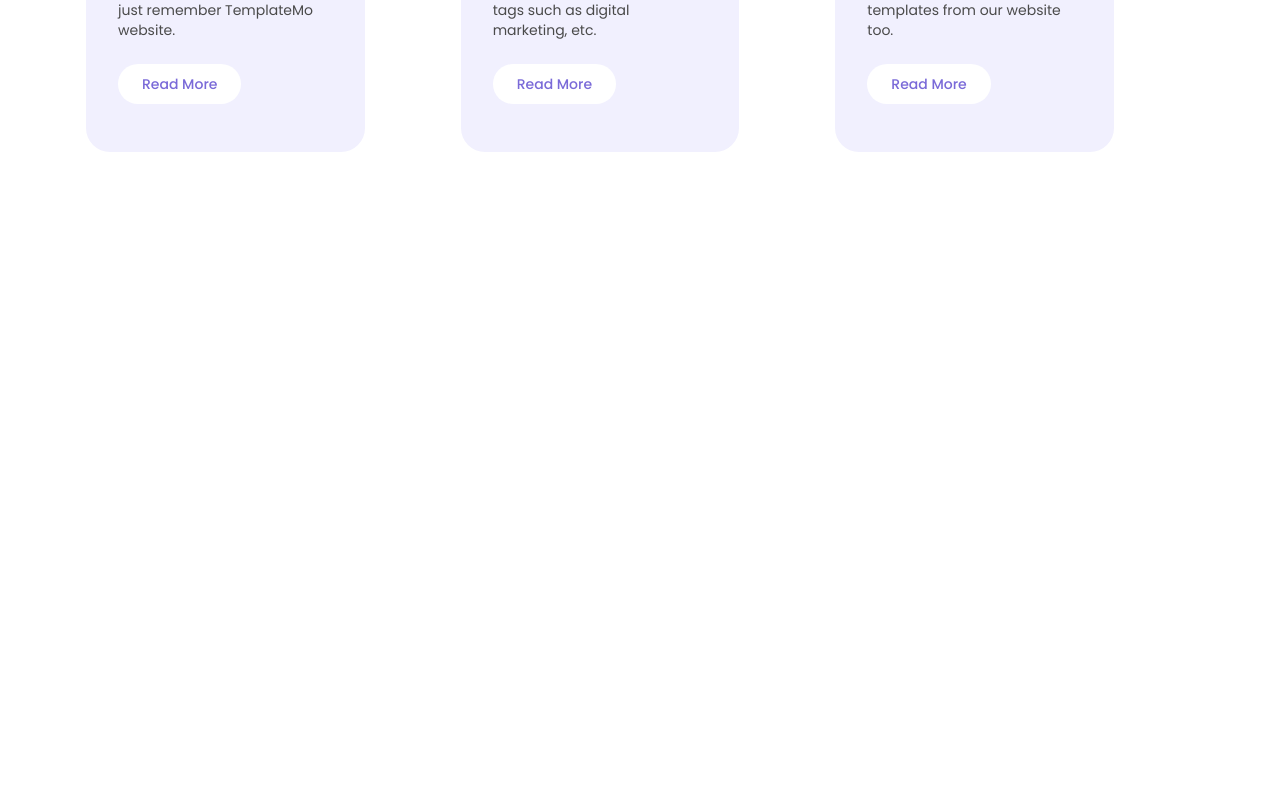
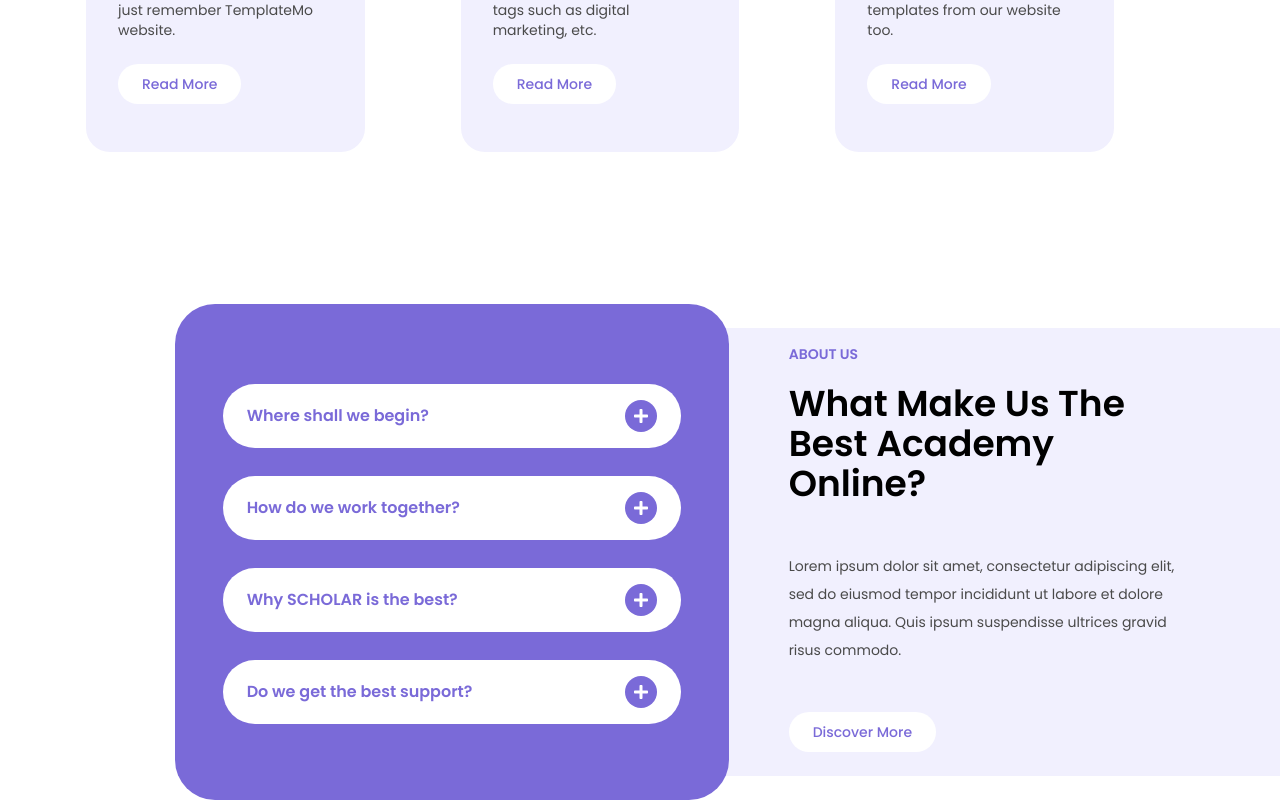
Before and after one commit to ShankalpaPokharel/Scholar, a React (Vite) app: page / in a window 1280 px wide. Shown: the part 1424-2224 px from the top of the page. Before the commit the page ends 1752 px from the top, so only its background shows below. Built offline with nearby package versions, Linux system fonts and the light colour scheme.

Commit message:
About Us finished

```diff
--- a/src/components/Aboutus.jsx
+++ b/src/components/Aboutus.jsx
@@ -1,12 +1,84 @@
-import React from 'react'
+import React, { useState } from "react";
+
+import { FaPlus, FaMinus } from "react-icons/fa";
 
 export default function Aboutus() {
+  const [openSection, setOpenSection] = useState(null);
+
+  const accordionContent = [
+    {
+      id: "headingOne",
+      question: "Where shall we begin?",
+      answer: "Dolor <strong>almesit amet</strong>, consectetur adipiscing elit, sed doesn't eiusmod tempor incididunt ut labore consectetur <code>adipiscing</code> elit, sed do eiusmod tempor incididunt ut labore et dolore magna aliqua. Quis ipsum suspendisse ultrices gravida.",
+    },
+    {
+      id: "headingTwo",
+      question: "How do we work together?",
+      answer: "Dolor <strong>almesit amet</strong>, consectetur adipiscing elit, sed doesn't eiusmod tempor incididunt ut labore consectetur <code>adipiscing</code> elit, sed do eiusmod tempor incididunt ut labore et dolore magna aliqua. Quis ipsum suspendisse ultrices gravida.",
+    },
+    {
+      id: "headingThree",
+      question: "Why SCHOLAR is the best?",
+      answer: "There are more than one hundred responsive HTML templates to choose from <strong>Template</strong>Mo website. You can browse by different tags or categories.",
+    },
+    {
+      id: "headingFour",
+      question: "Do we get the best support?",
+      answer: "You can also search on Google with specific keywords such as <code>templatemo business templates, templatemo gallery templates, admin dashboard templatemo, 3-column templatemo, etc.</code>",
+    },
+  ];
+
+  const handleToggle = (id) => {
+    setOpenSection(openSection === id ? null : id);
+  };
+  const parseAnswer = (answer) => {
+    const html = answer.replace(/<code>/g, '<code class="text-[#d63384]">').replace(/<strong>/g, '<strong class="font-bold">');
+    return html;
+  };
+
   return (
-    <div className='relative mt-32'>
-      <div className='hidden md:block absolute z[-1] w-[84%] h-full bg-'>
+    <div className="relative mt-32">
+      <div className="about-us container">
+        <div className="lg:flex">
+          {/* accordion container */}
 
+          <div className="lg:w-1/2 lg:ml-[8%]">
+            <div className="-my-10 rounded-[40px] bg-primary px-6 pb-4  pt-10 lg:px-12 lg:pb-12 lg:pt-20">
+              {accordionContent.map((el) => (
+                <div className="mb-7 rounded-[40px]  bg-white" key={el.id}>
+                  {/* title  */}
+                  <div className="flex items-center justify-between px-6 py-4 text-base font-semibold">
+                    <h2 className="text-primary">{el.question}</h2>
+                    <div className="flex items-center justify-center rounded-full bg-primary p-2 text-white" onClick={() => handleToggle(el.id)}>
+                      {openSection == el.id ? <FaMinus className="inline-block" /> : <FaPlus className="inline-block" />}
+                    </div>
+                  </div>
+                  {/* body  */}
+                  <div className={`px-6 pb-6 ${el.id == openSection ? "block" : "hidden"}`}>
+                    {/* <p className="text-sm">{el.answer}</p> */}
+                    <p className="text-sm text-textlight" dangerouslySetInnerHTML={{ __html: parseAnswer(el.answer) }} />
+                  </div>
+                </div>
+              ))}
+            </div>
+          </div>
+          {/* accordion container end */}
+
+          {/* about us container  */}
+          <div className="w-[42%]">
+            <div className="mt-32 lg:mt-0 lg:ml-[60px]">
+              <h6 className="text-sm font-semibold text-primary">ABOUT US</h6>
+              <h2 className="my-5 text-4xl font-semibold capitalize leading-10">What make us the best academy online?</h2>
+              <p className="mt-7 lg:mt-12 text-sm leading-7 text-textlight">Lorem ipsum dolor sit amet, consectetur adipiscing elit, sed do eiusmod tempor incididunt ut labore et dolore magna aliqua. Quis ipsum suspendisse ultrices gravid risus commodo.</p>
+              <div class="mt-7  flex w-fit items-center justify-center rounded-3xl bg-primary lg:bg-white px-6 text-white lg:text-primary lg:mt-12">
+                <span className="text-sm font-medium leading-10">Discover More</span>
+              </div>
+            </div>
+          </div>
+          {/* about us container end  */}
+        </div>
       </div>
 
     </div>
-  )
+  );
 }
--- a/src/index.css
+++ b/src/index.css
@@ -9,3 +9,17 @@
     @apply max-w-[540px] sm:max-w-[540px] md:max-w-[720px] lg:max-w-[960px] xl:max-w-[1140px] 2xl:max-w-[1320px]  mx-auto p-4
   }
 }
+
+.about-us::before {
+  position: absolute;
+  top: 0;
+  bottom: 0;
+  right: 0;
+  z-index: -1;
+  width: 84%;
+  height: 100%;
+  background-color: #f1f0fe;
+  content: '';
+  border-top-left-radius: 500px;
+  border-bottom-left-radius: 500px;
+}
--- a/tailwind.config.js
+++ b/tailwind.config.js
@@ -11,7 +11,8 @@ export default {
         primary:'#7a6ad8',
         secondary:'#f1f0fe',
         'inputbackground':'#ffffff1a',
-        'lightbg':'#F1F0FE'
+        'lightbg':'#F1F0FE',
+        'textlight':'#4a4a4a'
       },
       screens:{
         'sm':'576px',
```
